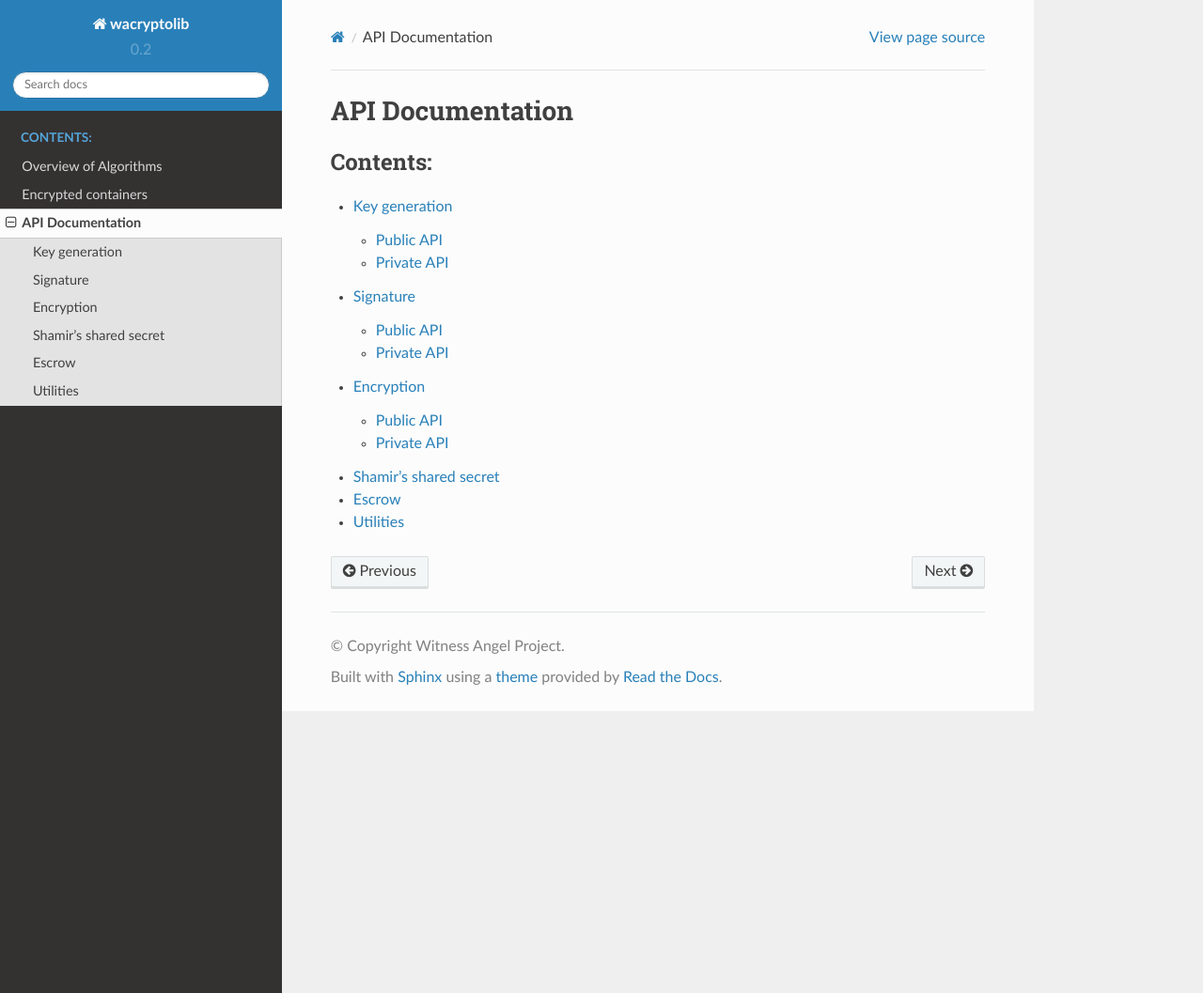
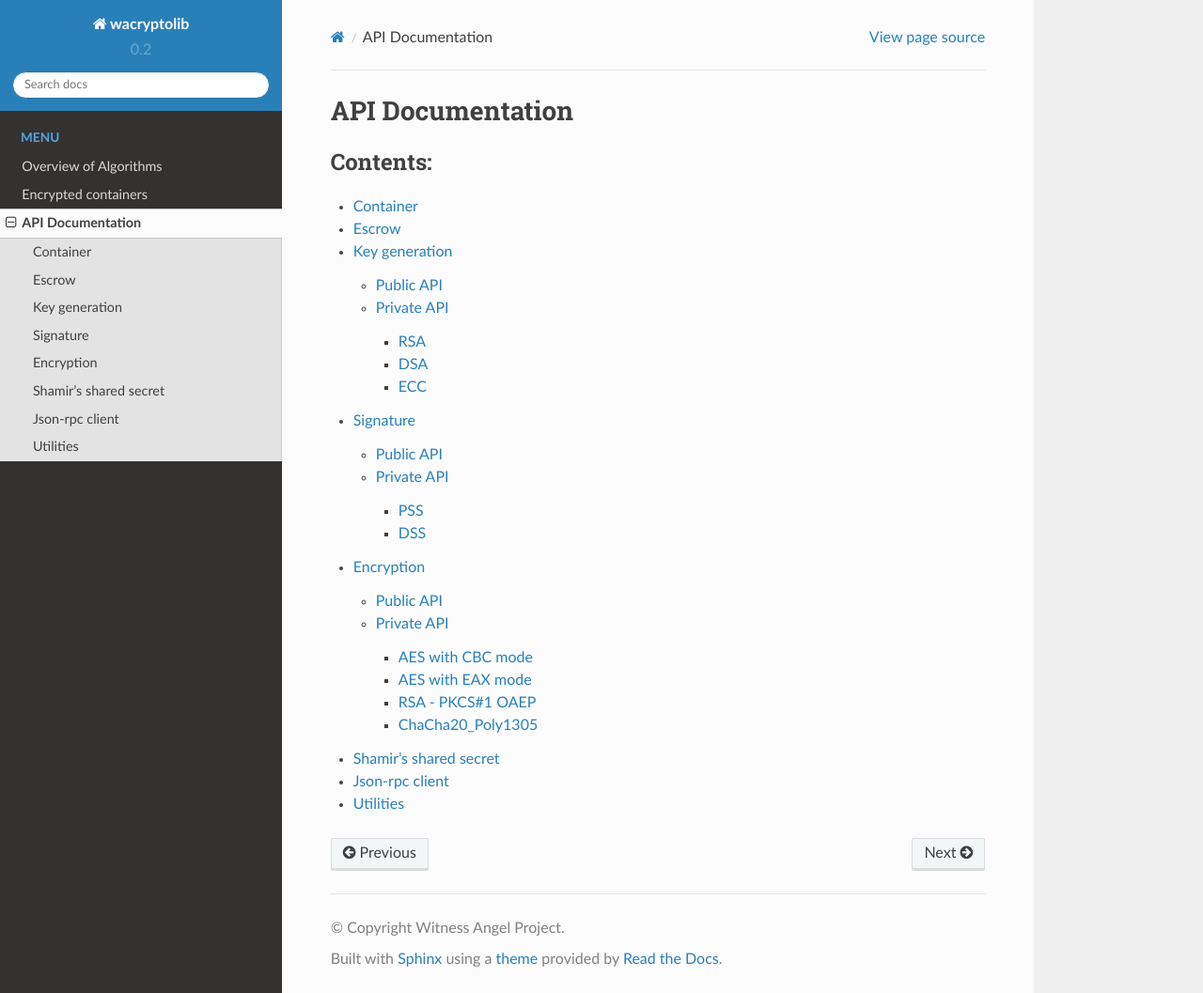
Before and after one commit to WitnessAngel/witness-angel-cryptolib, a Sphinx documentation site: the page built from docs/api.rst, in a window 1280 px wide and 1057 px high. Shown: the whole window at 94% size. Built offline with Sphinx 7.4.7 and the Read the Docs theme 2.0.0, drawn with Linux system fonts in a browser that asks for light colours.

Commit message:
Improve documentation sections.

```diff
--- a/docs/api.rst
+++ b/docs/api.rst
@@ -2,12 +2,14 @@ API Documentation
 ===================
 
 .. toctree::
-   :maxdepth: 2
+   :maxdepth: 3
    :caption: Contents:
 
+   api/container
+   api/escrow
    api/key_generation
    api/signature
    api/encryption
    api/shared_secret
-   api/escrow
+   api/jsonrpc_client
    api/utilities
--- /dev/null
+++ b/docs/api/jsonrpc_client.rst
@@ -0,0 +1,6 @@
+Json-rpc client
+=================
+
+This module provides a client for json-rpc escrow webservices.
+
+.. autoclass:: wacryptolib.jsonrpc_client.JsonRpcProxy
--- a/docs/api/utilities.rst
+++ b/docs/api/utilities.rst
@@ -1,7 +1,7 @@
 Utilities
 ---------
 
-Different functions which can be useful when dealing with cryptography.
+This module exposes different functions which can be useful when dealing with cryptography.
 
 
 .. autofunction:: wacryptolib.utilities.split_as_chunks
--- a/docs/index.rst
+++ b/docs/index.rst
@@ -10,10 +10,10 @@ Welcome to Witness Angel's documentation!
 
 .. toctree::
    :maxdepth: 2
-   :caption: Contents:
+   :caption: Menu
 
    algorithms_overview
-   containers
+   container_format
    api
 
 
```
Also changed, not shown: docs/api/container.rst (added, +19 -0 lines), docs/container_format.rst (renamed from docs/containers.rst), 2 other files.
